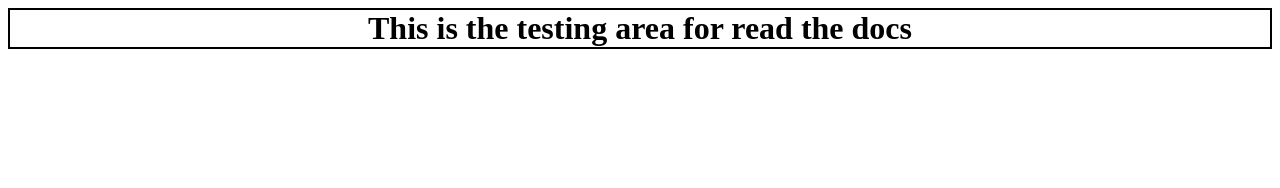
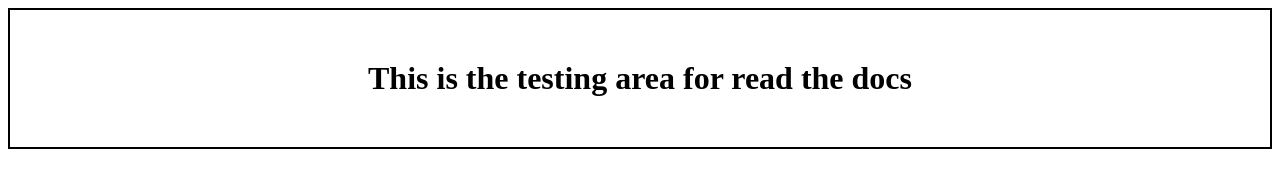
Before and after one commit to T34MV01D/rtdtest, a plain HTML site: page docs/index.html in a window 1280 px wide. Drawn offline with Linux system fonts and the light colour scheme.

Commit message:
Update index.html

```diff
--- a/docs/index.html
+++ b/docs/index.html
@@ -6,7 +6,9 @@
         border: solid black 2px;
         display: flex;
         justify-content: center;
-        text-align: center
+        text-align: center;
+        padding-top: 50px;
+        padding-bottom: 50px;
       }
     </style>
   </head>
```
